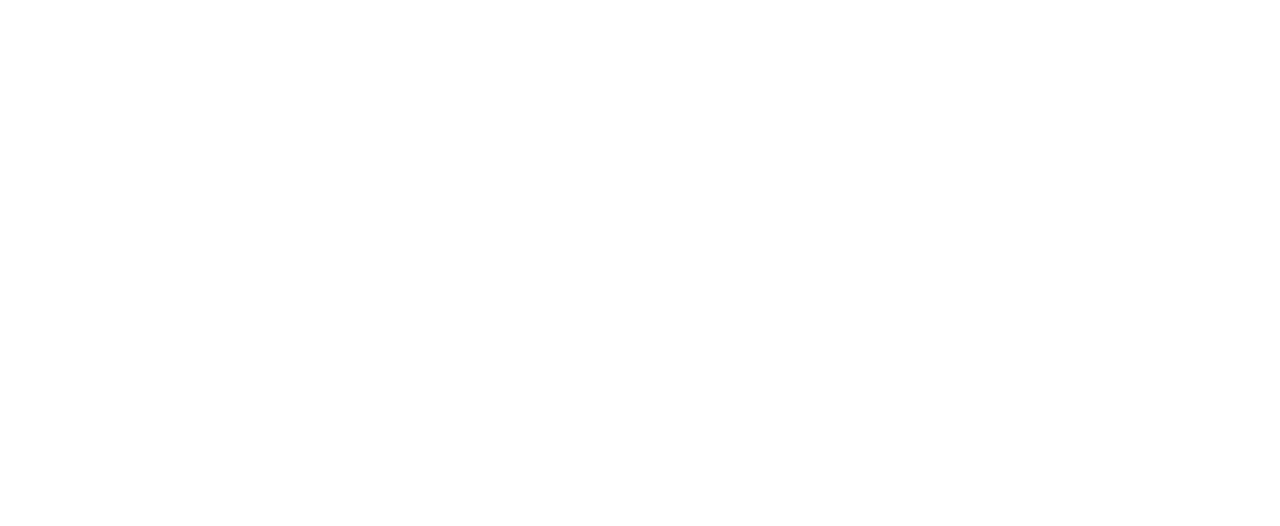
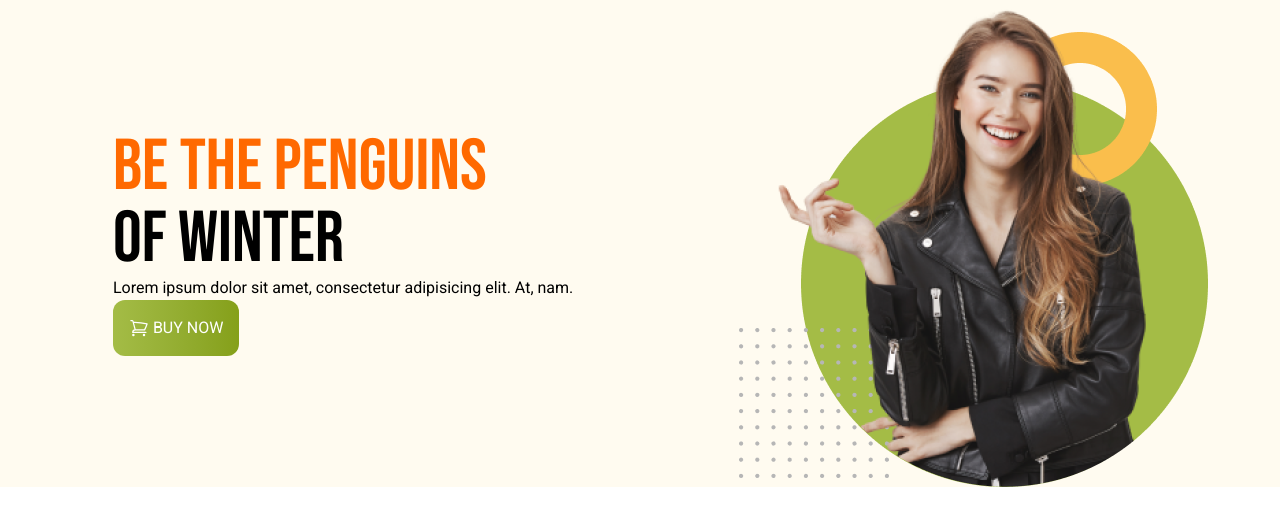
Before and after one commit to azijulhakimbd/penguin-fashion-using-TailwindCSS, a plain HTML site: page index.html in a window 1280 px wide. Drawn offline with nearby package versions, Linux system fonts and the light colour scheme.

Commit message:
Code add

```diff
--- a/index.html
+++ b/index.html
@@ -5,10 +5,45 @@
     <meta name="viewport" content="width=device-width, initial-scale=1.0">
     <title>Penguin Fashion</title>
     <script src="https://unpkg.com/@tailwindcss/browser@4"></script>
+    <link rel="preconnect" href="https://fonts.googleapis.com">
+    <link rel="preconnect" href="https://fonts.gstatic.com" crossorigin>
+    <link href="https://fonts.googleapis.com/css2?family=Bebas+Neue&family=Roboto:ital,wght@0,100..900;1,100..900&display=swap" rel="stylesheet">
+    <style>
+    .roboto {
+             font-family: "Roboto", serif;
+             }
+    .bebas-neue {
+            font-family: "Bebas Neue", serif;
+
+                }
+
+    </style>
 </head>
-<body>
-    <header>
+<body class="roboto">
+    <header class="bg-[#FFFBF0] md:pl-4 md">
+        <!-- navbar -->
+         <nav>
 
+         </nav>
+         <!-- Banner -->
+          <div class="md:flex md:items-center md:justify-around">
+            <div class="p-4 m-3">
+                <h1 class="text-7xl uppercase bebas-neue">
+                    <span class="text-orange-500">Be the Penguins</span> <br>
+                    <span class="text-dark-200">of Winter</span>
+                </h1>
+                <p>
+                    Lorem ipsum dolor sit amet, consectetur adipisicing elit. At, nam.
+                </p>
+                <button class="bg-linear-to-r from-[#A4BC46] to-[#85A019] text-white rounded-xl p-4 "><svg xmlns="http://www.w3.org/2000/svg" fill="none" viewBox="0 0 24 24" stroke-width="1.5" stroke="currentColor" class="size-5 inline">
+                    <path stroke-linecap="round" stroke-linejoin="round" d="M2.25 3h1.386c.51 0 .955.343 1.087.835l.383 1.437M7.5 14.25a3 3 0 0 0-3 3h15.75m-12.75-3h11.218c1.121-2.3 2.1-4.684 2.924-7.138a60.114 60.114 0 0 0-16.536-1.84M7.5 14.25 5.106 5.272M6 20.25a.75.75 0 1 1-1.5 0 .75.75 0 0 1 1.5 0Zm12.75 0a.75.75 0 1 1-1.5 0 .75.75 0 0 1 1.5 0Z" />
+                  </svg>
+                  BUY NOW</button>
+            </div>
+            <div>
+                <img src="./images/model.png" alt="Model">
+            </div>
+          </div>
     </header>
     <main>
 
```
Also changed, not shown: tailwind.config.js (added).
